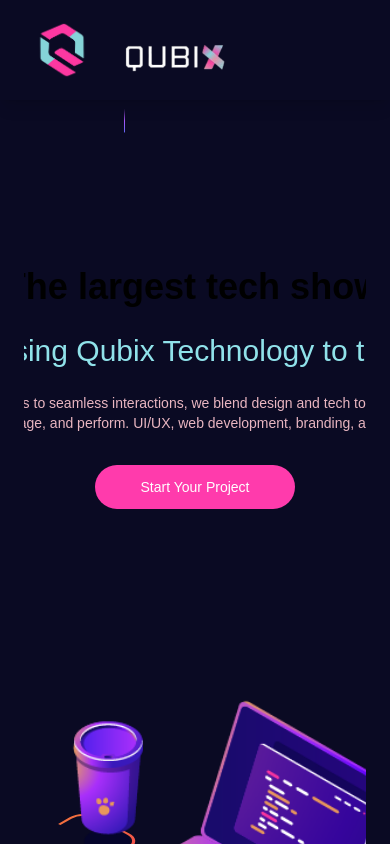
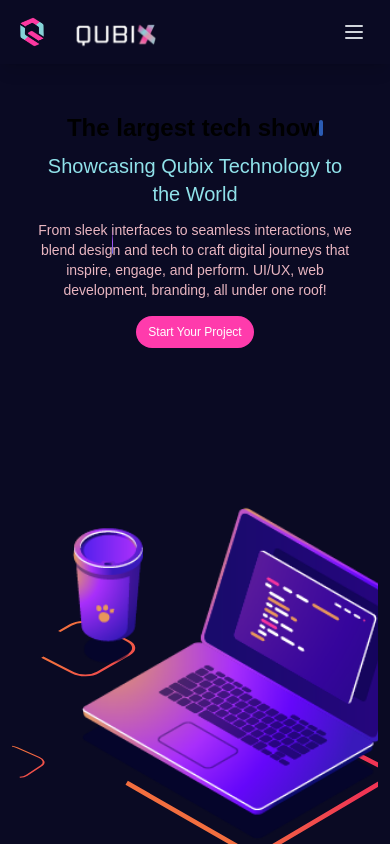
Before and after one commit to diljot111/qubix, a Next.js app: page / in a window 390 px wide. Shown: the top 844 px of the page. Built offline with nearby package versions, Linux system fonts and the light colour scheme; no server answers.

Commit message:
Frontend fixed

```diff
--- a/src/app/page.tsx
+++ b/src/app/page.tsx
@@ -49,35 +49,42 @@
   <>
     <Navbar />
 
-      <div className="min-h-screen   bg-qubix-midnight text-white px-6 ">
+    <div className="min-h-screen bg-qubix-midnight text-white px-3 xs:px-4 sm:px-6">
       <BackgroundBeamsWithCollision className="min-h-max">
-          <div className="flex flex-col lg:h-[80vh] lg:flex-row items-center lg:pl-10 justify-between gap-8 pt-16">
-            {/* Left Section */}
-            <div className="mt-[100px] sm:gap-0 lg:gap-4  flex-col text-center items-center lg:text-left lg:mt-0 flex lg:justify-center lg:w-1/2 lg:items-start">
-              {/* Heading */}
-              <TypewriterEffect className="text-4xl sm:text-4xl md:text-5xl font-bold leading-tight">
+        {/* Main container */}
+        <div className="flex flex-col items-center justify-center pt-12 xs:pt-16 sm:pt-20 lg:flex-row lg:justify-between lg:items-center lg:h-[80vh] lg:pt-0 lg:px-8 xl:px-10">
+
+          {/* Content Section */}
+          <div className="w-full max-w-[320px] xs:max-w-xs sm:max-w-md md:max-w-lg lg:max-w-2xl lg:w-1/2 flex flex-col items-center text-center lg:text-left lg:items-start">
+
+            {/* Heading - Adjusts from 320px up */}
+            <TypewriterEffect className="text-2xl min-[375px]:text-2xl xs:text-3xl font-bold leading-snug sm:text-4xl md:text-5xl">
               The largest tech show
             </TypewriterEffect>
 
-              <br />
-
-              {/* Subheading */}
-              <span className="text-qubix-blue text-3xl sm:text-2xl md:text-5xl break-words">
+            {/* Subheading - Scales perfectly */}
+            <span className="text-qubix-blue text-lg min-[375px]:text-xl xs:text-2xl font-medium leading-snug sm:text-3xl md:text-4xl lg:text-5xl mt-2 xs:mt-3 sm:mt-4">
               Showcasing Qubix Technology to the World
             </span>
 
-              {/* Paragraph */}
-              <p className="mt-6 text-qubix-soft-pink max-w-2xl mx-auto lg:mx-0 text-sm sm:text-base break-words">
+            {/* Paragraph - Auto-wraps at all sizes */}
+            <p className="mt-3 xs:mt-4 sm:mt-6 text-qubix-soft-pink text-xs min-[375px]:text-sm xs:text-base leading-relaxed sm:text-lg w-full">
               From sleek interfaces to seamless interactions, we blend design
               and tech to craft digital journeys that inspire, engage, and
               perform. UI/UX, web development, branding, all under one roof!
             </p>
 
-              {/* Button */}
-              <button className="mt-8 w-full max-w-[200px] text-center bg-qubix-pink text-white px-6 py-3 rounded-full hover:shadow-lg hover:scale-105 transition text-sm sm:text-base">
+            {/* Button - Maintains proportions */}
+            <Link href="/contact">
+            <button className="mt-4 xs:mt-6 sm:mt-8 w-full max-w-[160px] xs:max-w-[180px] sm:max-w-[200px] bg-qubix-pink text-white px-3 py-2 xs:px-4 xs:py-2.5 sm:px-6 sm:py-3 rounded-full hover:shadow-lg hover:scale-105 transition text-xs xs:text-sm sm:text-base">
               Start Your Project
             </button>
+            </Link>
+
+            {/* Glowing Effect - Positioned below button */}
           </div>
+
+
 
             {/* Right Animation Section */}
             <div className="w-full lg:w-1/2 flex justify-center items-center">
@@ -204,9 +211,12 @@
           </HoverEffect>
         </section>
         <div className="w-[100%] flex justify-center items-center mt-2 mb-[50px]">
+          <Link href="/services">
+
           <button className="bg-qubix-pink text-white rounded-md hover:bg-pink-600 transition py-4 px-8">
             View All Services
           </button>
+          </Link>
         </div>
 
         <div className="w-full mt-[100px] mb-[100px]">
@@ -275,9 +285,11 @@
                 brand a new look, we’ll help bring your ideas to life with a
                 website that looks great and performs even better.
               </p>
+              <Link href="/contact">
               <button className="mt-6 bg-qubix-pink text-white px-6 py-3 rounded-full text-sm sm:text-base shadow-lg">
                 Contact Us <span className="ml-2">➤</span>
               </button>
+              </Link>
             </div>
           </div>
         </section>
--- a/src/components/Footer.tsx
+++ b/src/components/Footer.tsx
@@ -11,6 +11,7 @@
   LinkedinIcon,
   MailIcon,
   Router,
+  Link,
 } from "lucide-react";
 import { useRouter } from "next/navigation";
 
@@ -45,8 +46,12 @@
         <div>
           <h3 className="font-bold text-lg mb-4">Quick Links</h3>
           <ul className="space-y-2 text-sm">
-            <li className="hover:text-qubix-pink cursor-pointer">&rsaquo; Home</li>
+            <Link href="/" >
+            <li className="hover:text-qubix-pink cursor-pointer">Home</li>
+            </Link>
+            <Link href="/services" className="hover:text-qubix-pink cursor-pointer">
             <li className="hover:text-qubix-pink cursor-pointer">&rsaquo; What we do</li>
+            </Link>
             <li className="hover:text-qubix-pink cursor-pointer">&rsaquo; Portfolio</li>
             <li className="hover:text-qubix-pink cursor-pointer">&rsaquo; Contact Us</li>
           </ul>
--- a/src/components/Navbar.tsx
+++ b/src/components/Navbar.tsx
@@ -3,59 +3,133 @@
 import Link from "next/link";
 import Image from "next/image";
 import { useState } from "react";
-import { ChevronDown } from "lucide-react";
+import { ChevronDown, Menu, X } from "lucide-react";
 
 export default function Navbar() {
-  const [openDropdown, setOpenDropdown] = useState<string | null>(null);
+  const [isMobileMenuOpen, setIsMobileMenuOpen] = useState(false);
 
-  const toggleDropdown = (menu: string | null) => {
-    setOpenDropdown(openDropdown === menu ? null : menu);
+  const toggleMobileMenu = () => {
+    setIsMobileMenuOpen(!isMobileMenuOpen);
   };
 
   return (
     <header className="bg-qubix-midnight text-white shadow-lg z-50 sticky top-0">
-      <nav className="flex justify-between items-center px-8 h-[100px]  max-w-7xl mx-auto">
+      <nav className="flex justify-between items-center px-4 sm:px-6 lg:px-8 h-16 sm:h-20 md:h-[100px] max-w-7xl mx-auto">
+        {/* Logo Section */}
         <div className="flex items-center gap-2">
-
-        <Link href="/">
+          <Link href="/" className="flex items-center gap-2">
             <Image
-            src="/logo.png" // Replace with the actual path to your logo image
+              src="/logo.png"
               alt="Qubix Logo"
-            width={60}
-            height={20}
-            className="object-contain"
+              width={40}
+              height={40}
+              className="w-8 h-8 sm:w-10 sm:h-10 md:w-12 md:h-12 object-contain"
               priority
             />
-        </Link>
-         <Link href="/">
             <Image
-            src="/Qubix.png" // Replace with the actual path to your logo image
-            alt="Qubix Logo"
-            width={150}
-            height={70}
-            className="mb-8 object-contain"
+              src="/Qubix.png"
+              alt="Qubix Text Logo"
+              width={120}
+              height={120}
+              className="w-200 h-100 sm:w-200 sm:h-100 md:w-200 md:h-100 object-contain mb-8"
               priority
             />
           </Link>
         </div>
 
-        {/* <h1 className="text-3xl font-bold text-qubix-pink">QUBIX</h1> */}
-
-        <ul className="hidden lg:flex space-x-8 items-center font-medium relative">
-          <li><Link href="/" className="hover:text-qubix-pink transition">Home</Link></li>
-
-          <li><Link href="/services" className="hover:text-qubix-pink transition">What We Work</Link></li>
-
-
-          <li><Link href="/portfolio" className="hover:text-qubix-pink transition">Portfolio</Link></li>
-          <li><Link href="/contact" className="hover:text-qubix-pink transition">Contact</Link></li>
-
+        {/* Desktop Navigation */}
+        <ul className="hidden lg:flex space-x-6 xl:space-x-8 items-center font-medium">
           <li>
-            <a href="tel:+91 9056132170" className="bg-qubix-pink text-white px-4 py-2 rounded-md hover:bg-pink-600 transition">
+            <Link href="/" className="hover:text-qubix-pink transition-colors duration-200">
+              Home
+            </Link>
+          </li>
+          <li>
+            <Link href="/services" className="hover:text-qubix-pink transition-colors duration-200">
+              What We Work
+            </Link>
+          </li>
+          <li>
+            <Link href="/portfolio" className="hover:text-qubix-pink transition-colors duration-200">
+              Portfolio
+            </Link>
+          </li>
+          <li>
+            <Link href="/contact" className="hover:text-qubix-pink transition-colors duration-200">
+              Contact
+            </Link>
+          </li>
+          <li>
+            <Link
+              href="tel:+91 9056132170"
+              className="bg-qubix-pink text-white px-4 py-2 rounded-md hover:bg-pink-600 transition-colors duration-200 whitespace-nowrap"
+            >
               Call Now
-            </a>
+            </Link>
           </li>
         </ul>
+
+        {/* Mobile Menu Button */}
+        <button
+          className="lg:hidden p-2 text-gray-300 hover:text-white focus:outline-none"
+          onClick={toggleMobileMenu}
+          aria-label="Toggle menu"
+        >
+          {isMobileMenuOpen ? <X size={24} /> : <Menu size={24} />}
+        </button>
+
+        {/* Mobile Menu */}
+        {isMobileMenuOpen && (
+          <div className="lg:hidden absolute top-full left-0 right-0 bg-qubix-midnight shadow-lg z-50">
+            <ul className="flex flex-col space-y-4 p-6">
+              <li>
+                <Link
+                  href="/"
+                  className="block hover:text-qubix-pink transition-colors duration-200 py-2"
+                  onClick={toggleMobileMenu}
+                >
+                  Home
+                </Link>
+              </li>
+              <li>
+                <Link
+                  href="/services"
+                  className="block hover:text-qubix-pink transition-colors duration-200 py-2"
+                  onClick={toggleMobileMenu}
+                >
+                  What We Work
+                </Link>
+              </li>
+              <li>
+                <Link
+                  href="/portfolio"
+                  className="block hover:text-qubix-pink transition-colors duration-200 py-2"
+                  onClick={toggleMobileMenu}
+                >
+                  Portfolio
+                </Link>
+              </li>
+              <li>
+                <Link
+                  href="/contact"
+                  className="block hover:text-qubix-pink transition-colors duration-200 py-2"
+                  onClick={toggleMobileMenu}
+                >
+                  Contact
+                </Link>
+              </li>
+              <li className="pt-2">
+                <Link
+                  href="tel:+91 9056132170"
+                  className="inline-block bg-qubix-pink text-white px-6 py-3 rounded-md hover:bg-pink-600 transition-colors duration-200 w-full text-center"
+                  onClick={toggleMobileMenu}
+                >
+                  Call Now
+                </Link>
+              </li>
+            </ul>
+          </div>
+        )}
       </nav>
     </header>
   );
--- a/src/components/PortfolioHero.tsx
+++ b/src/components/PortfolioHero.tsx
@@ -25,16 +25,18 @@
           </p>
           <div className="flex justify-center lg:justify-start gap-4">
             <Link href="/portfolio">
-              <button onClick={handleClick} className="bg-qubix-pink text-white px-6 py-3 rounded-[20px] lg:rounded-full font-semibold hover:bg-qubix-midnight transition">
+              <button className="bg-qubix-pink text-white px-6 py-3 rounded-[20px] lg:rounded-full font-semibold hover:bg-qubix-midnight transition">
                 View Portfolio
               </button>
             </Link>
-            <a
-              href="#book-call"
+            <Link
+              href="/contact"
+              // href="#contact"
               className="border border-qubix-pink text-qubix-pink px-6 py-3 rounded-[20px] lg:rounded-full font-semibold hover:bg-qubix-pink hover:text-white transition"
             >
               Call Us
-            </a>
+            {/* </a> */}
+            </Link>
           </div>
         </div>
 
```
Lines whose indentation alone changed are shown as unchanged.
